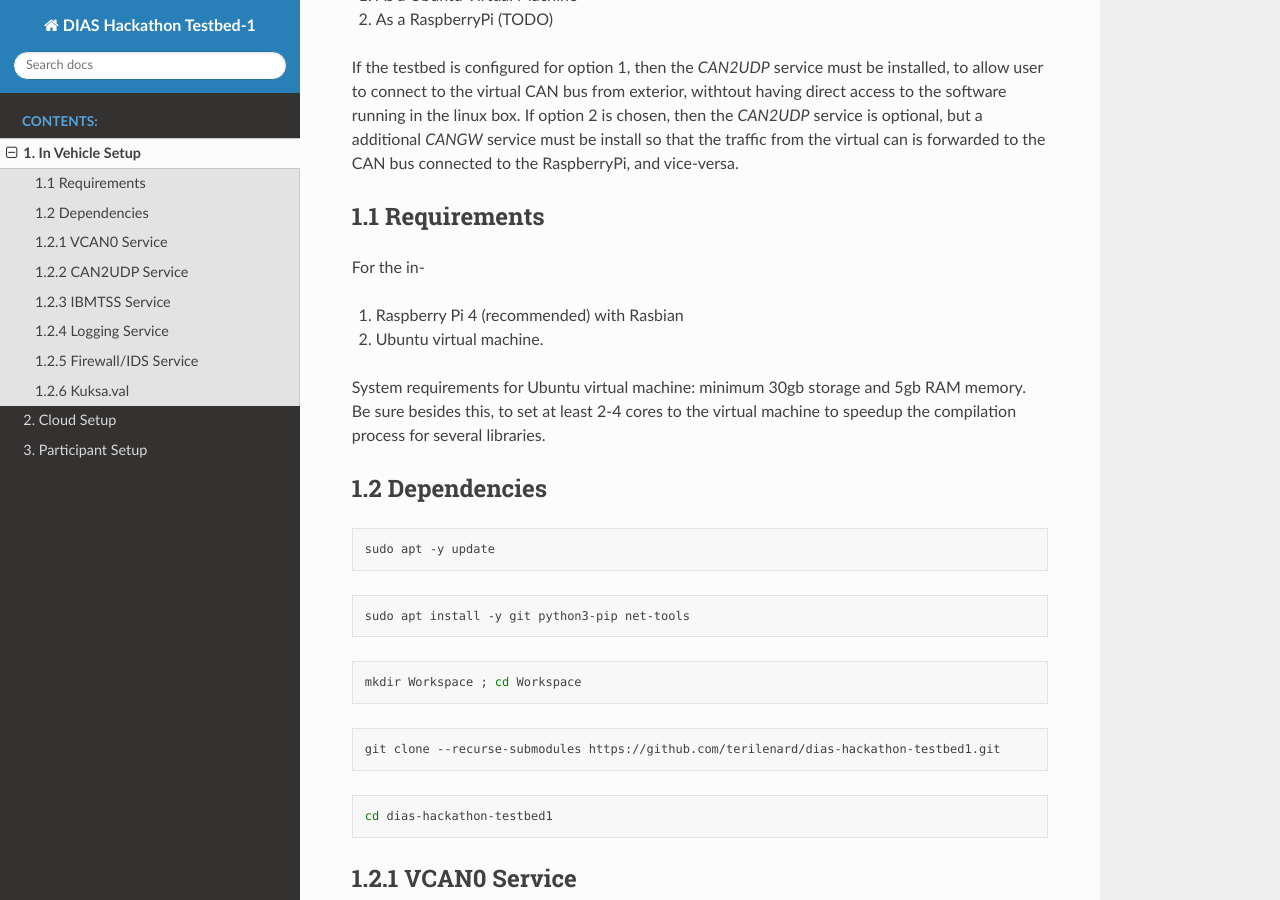
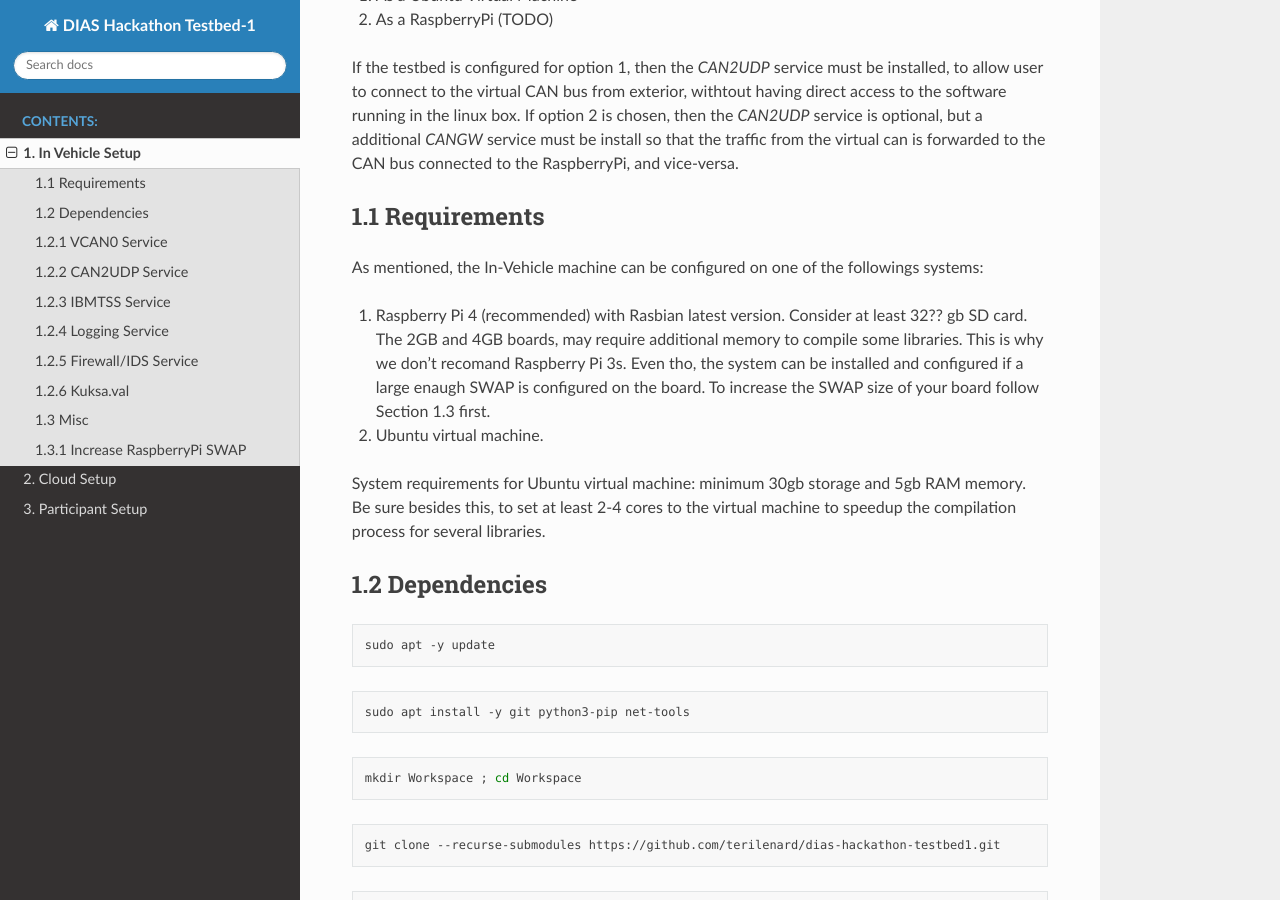
Before and after one commit to terilenard/dias-hackathon-testbed1, a Sphinx documentation site: the page built from docs/source/invehicle.rst, in a window 1280 px wide and 900 px high, scrolled down 536 px. Built offline with Sphinx 7.4.7 and the Read the Docs theme 2.0.0, drawn with Linux system fonts in a browser that asks for light colours; some of the changed text lies outside the part shown.

Commit message:
Update invehicle.rst

```diff
--- a/docs/source/invehicle.rst
+++ b/docs/source/invehicle.rst
@@ -17,9 +17,9 @@ If the testbed is configured for option 1, then the *CAN2UDP* service must be in
 1.1 Requirements
 ----------------
 
-For the in-
+As mentioned, the In-Vehicle machine can be configured on one of the followings systems:
 
-1. Raspberry Pi 4 (recommended) with Rasbian
+1. Raspberry Pi 4 (recommended) with Rasbian latest version. Consider at least 32?? gb SD card. The 2GB and 4GB boards, may require additional memory to compile some libraries. This is why we don't recomand Raspberry Pi 3s. Even tho, the system can be installed and configured if a large enaugh SWAP is configured on the board. To increase the SWAP size of your board follow Section 1.3 first.
 
 2. Ubuntu virtual machine.
 
@@ -148,3 +148,40 @@ and
 .. code-block:: bash
 
    ./kuksa.val.sh
+
+
+1.3 Misc
+--------
+
+1.3.1 Increase RaspberryPi SWAP
+-------------------------------
+
+
+Temporary turn off swapping:
+
+.. code-block:: bash
+
+   sudo dphys-swapfile swapoff
+
+
+Edit as root in **/etc/dphys-swapfile** the variable **CONF_SWAPSIZE**:
+
+.. code-block:: bash
+
+   CONF_SWAPSIZE=1024
+
+.. code-block:: bash
+
+   sudo nano /etc/dphys-swapfile
+
+
+Initialize and turn on swapping
+
+.. code-block:: bash
+
+   sudo dphys-swapfile setup
+
+
+.. code-block:: bash
+
+   sudo dphys-swapfile start
```
